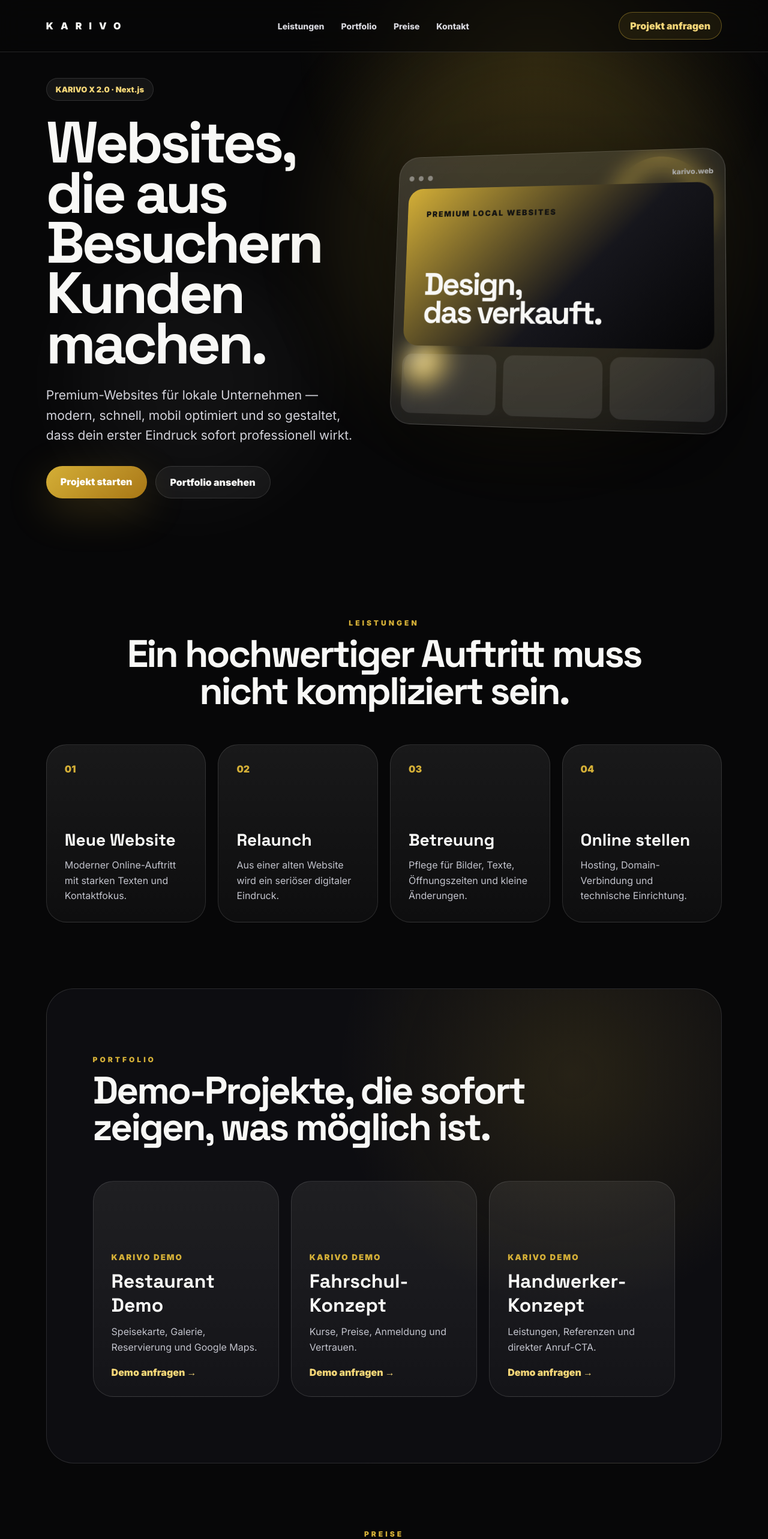
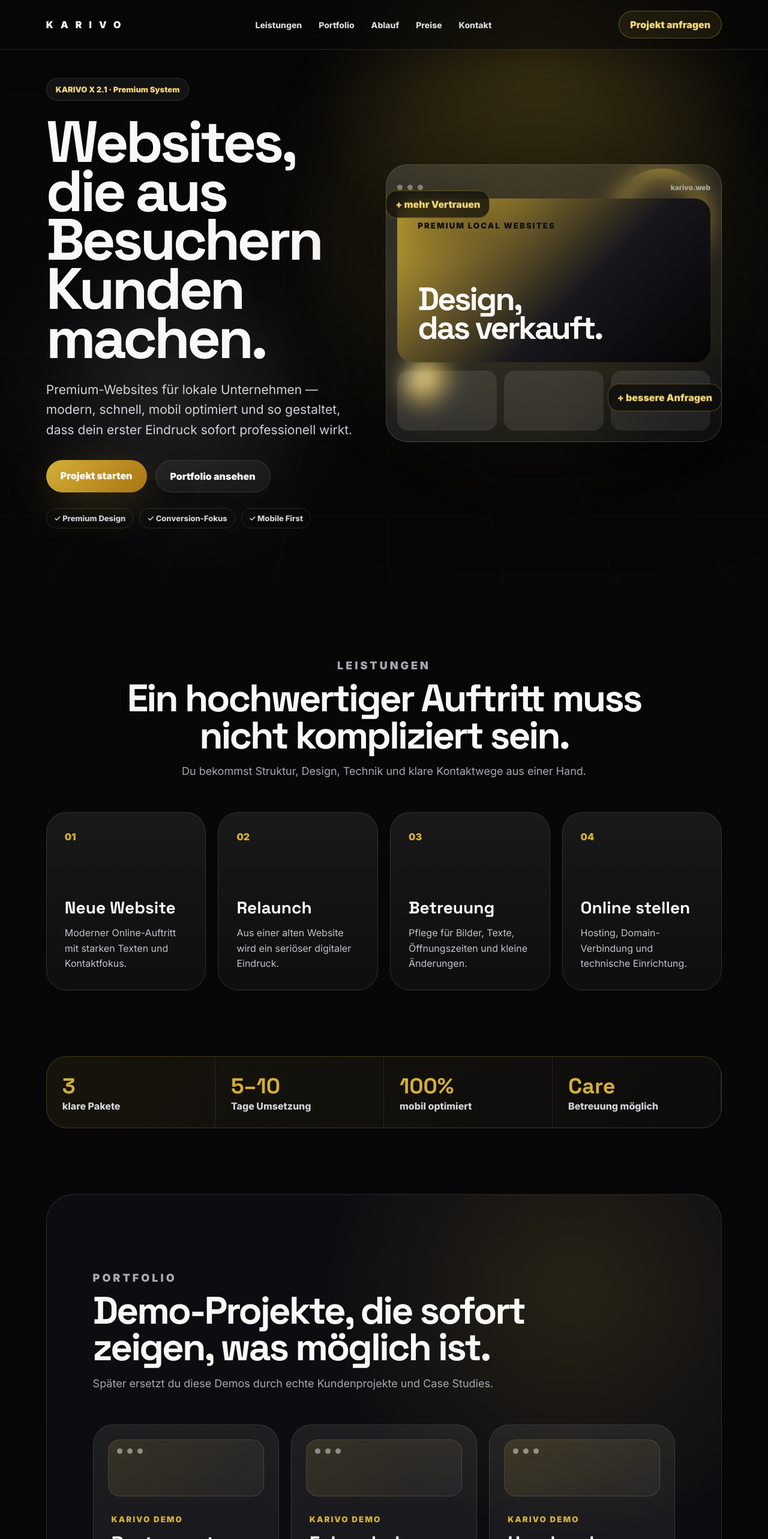
Before and after one commit to karivoberlin/karivo-website, a Next.js app: page / in a window 1280 px wide. Shown: the top 2566 px of the page at 60% size. Built offline with nearby package versions, Linux system fonts and the light colour scheme.

Commit message:
Add files via upload

```diff
--- a/app/globals.css
+++ b/app/globals.css
@@ -20,7 +20,9 @@ body:before{
   content:"";
   position:fixed;
   inset:0;
-  background:radial-gradient(circle at 70% 10%,rgba(212,175,55,.13),transparent 35%);
+  background:
+    radial-gradient(circle at 70% 12%,rgba(212,175,55,.15),transparent 35%),
+    radial-gradient(circle at 20% 80%,rgba(255,255,255,.055),transparent 25%);
   pointer-events:none;
 }
 a{color:inherit}
@@ -33,16 +35,16 @@ a{color:inherit}
   display:flex;
   align-items:center;
   justify-content:space-between;
-  padding:20px 6%;
+  padding:18px 6%;
   background:rgba(7,7,8,.62);
-  backdrop-filter:blur(20px);
+  backdrop-filter:blur(24px);
   border-bottom:1px solid var(--line);
+  box-shadow:0 12px 60px rgba(0,0,0,.28);
 }
 .brand{
   text-decoration:none;
   font-weight:900;
   letter-spacing:12px;
-  color:var(--white);
 }
 .navLinks{
   display:flex;
@@ -54,6 +56,7 @@ a{color:inherit}
   font-size:14px;
   font-weight:800;
 }
+.navLinks a:hover{color:var(--gold)}
 .navCta{
   text-decoration:none;
   border:1px solid rgba(212,175,55,.4);
@@ -73,27 +76,30 @@ a{color:inherit}
   padding:130px 6% 90px;
   overflow:hidden;
 }
+.gridGlow{
+  position:absolute;
+  inset:-20%;
+  background-image:
+    linear-gradient(rgba(255,255,255,.035) 1px, transparent 1px),
+    linear-gradient(90deg, rgba(255,255,255,.035) 1px, transparent 1px);
+  background-size:90px 90px;
+  transform:perspective(900px) rotateX(64deg) translateY(-120px);
+  opacity:.28;
+}
 .aurora{
   position:absolute;
   border-radius:50%;
-  filter:blur(70px);
+  filter:blur(76px);
   opacity:.44;
   animation:float 10s ease-in-out infinite alternate;
 }
 .auroraA{
-  width:650px;
-  height:650px;
-  background:rgba(212,175,55,.25);
-  right:5%;
-  top:8%;
+  width:660px;height:660px;background:rgba(212,175,55,.25);right:5%;top:8%;
 }
 .auroraB{
-  width:380px;
-  height:380px;
-  background:rgba(255,255,255,.10);
-  left:10%;
-  bottom:8%;
+  width:390px;height:390px;background:rgba(255,255,255,.10);left:10%;bottom:8%;animation-delay:1.5s;
 }
+.heroCopy,.heroVisual{position:relative;z-index:3}
 .badge{
   display:inline-flex;
   border:1px solid var(--line);
@@ -106,8 +112,8 @@ a{color:inherit}
 }
 h1,h2,h3{font-family:"Space Grotesk",Inter,sans-serif}
 h1{
-  font-size:clamp(56px,7.6vw,108px);
-  line-height:.86;
+  font-size:clamp(56px,7.6vw,112px);
+  line-height:.84;
   letter-spacing:-5px;
   margin:28px 0;
 }
@@ -130,7 +136,9 @@ h1{
   padding:16px 24px;
   font-weight:900;
   border:1px solid var(--line);
+  transition:.25s;
 }
+.btn:hover{transform:translateY(-2px)}
 .primary{
   border:0;
   background:linear-gradient(135deg,var(--gold),#A87512);
@@ -138,13 +146,26 @@ h1{
   box-shadow:0 20px 70px rgba(212,175,55,.22);
 }
 .secondary{background:rgba(255,255,255,.055)}
+.proof{
+  display:flex;
+  flex-wrap:wrap;
+  gap:10px;
+  margin-top:26px;
+}
+.proof span{
+  border:1px solid var(--line);
+  border-radius:999px;
+  padding:8px 12px;
+  color:#cfd0d8;
+  font-size:13px;
+  font-weight:800;
+}
 .heroVisual{
-  position:relative;
-  min-height:580px;
+  min-height:590px;
   display:flex;
   align-items:center;
   justify-content:center;
-  perspective:1200px;
+  transform-style:preserve-3d;
 }
 .glassLaptop{
   position:relative;
@@ -156,7 +177,6 @@ h1{
   background:linear-gradient(145deg,rgba(255,255,255,.13),rgba(255,255,255,.04));
   backdrop-filter:blur(18px);
   box-shadow:0 50px 140px rgba(0,0,0,.5);
-  transform:rotateY(-10deg) rotateX(6deg);
 }
 .browserTop{
   height:38px;
@@ -202,23 +222,31 @@ h1{
 }
 .goldRing{
   position:absolute;
-  width:160px;
-  height:160px;
+  width:160px;height:160px;
   border:18px solid rgba(212,175,55,.72);
   border-radius:50%;
-  right:20px;
-  top:70px;
-  animation:spin 10s linear infinite;
+  right:20px;top:70px;
 }
 .goldOrb{
   position:absolute;
-  width:90px;
-  height:90px;
-  border-radius:50%;
-  left:30px;
-  bottom:110px;
+  width:90px;height:90px;border-radius:50%;
+  left:30px;bottom:110px;
   background:radial-gradient(circle at 30% 30%,white,var(--gold) 25%,#101014 70%);
 }
+.floatingTag{
+  position:absolute;
+  z-index:4;
+  border:1px solid rgba(212,175,55,.38);
+  border-radius:18px;
+  padding:12px 15px;
+  background:rgba(7,7,8,.72);
+  backdrop-filter:blur(16px);
+  color:var(--gold2);
+  font-weight:900;
+  box-shadow:0 25px 70px rgba(0,0,0,.35);
+}
+.tagOne{left:0;top:120px}
+.tagTwo{right:0;bottom:120px}
 .section,.portfolio,.contact{
   padding:110px 6%;
 }
@@ -244,16 +272,40 @@ h2{
   line-height:.96;
   letter-spacing:-3px;
 }
-.cardGrid,.priceGrid,.projectGrid{
+.sectionHead p{
+  color:var(--muted);
+  font-size:18px;
+  margin-top:18px;
+}
+.cardGrid,.priceGrid,.projectGrid,.processGrid{
   display:grid;
-  grid-template-columns:repeat(4,1fr);
   gap:20px;
 }
-.card,.price,.projectCard,.contactForm{
+.cardGrid{grid-template-columns:repeat(4,1fr)}
+.priceGrid,.projectGrid{grid-template-columns:repeat(3,1fr)}
+.processGrid{grid-template-columns:repeat(4,1fr)}
+.card,.price,.projectCard,.contactForm,.processCard{
   border:1px solid var(--line);
   border-radius:34px;
   padding:30px;
   background:linear-gradient(180deg,rgba(255,255,255,.075),rgba(255,255,255,.032));
+}
+.premiumCard{
+  position:relative;
+  overflow:hidden;
+}
+.premiumCard:before{
+  content:"";
+  position:absolute;
+  inset:0;
+  background:radial-gradient(circle at 80% 20%,rgba(212,175,55,.16),transparent 36%);
+  opacity:0;
+  transition:.35s;
+}
+.premiumCard:hover:before{opacity:1}
+.premiumCard:hover{
+  transform:translateY(-8px);
+  border-color:rgba(212,175,55,.48);
 }
 .card span{
   color:var(--gold);
@@ -263,9 +315,32 @@ h2{
   font-size:28px;
   margin:90px 0 12px;
 }
-.card p,.projectCard p,.price p,.contact p{
+.card p,.projectCard p,.price p,.contact p,.processCard p{
   color:#c2c3cc;
   line-height:1.6;
+}
+.trustWall{
+  margin:0 6% 110px;
+  display:grid;
+  grid-template-columns:repeat(4,1fr);
+  border:1px solid rgba(212,175,55,.25);
+  border-radius:34px;
+  overflow:hidden;
+  background:linear-gradient(135deg,rgba(212,175,55,.08),rgba(255,255,255,.025));
+}
+.trustWall div{
+  padding:26px;
+  border-right:1px solid rgba(255,255,255,.09);
+}
+.trustWall strong{
+  display:block;
+  color:var(--gold);
+  font-size:36px;
+  font-family:"Space Grotesk";
+}
+.trustWall span{
+  color:#d2d2d8;
+  font-weight:800;
 }
 .portfolio{
   margin:0 6%;
@@ -273,14 +348,27 @@ h2{
   border-radius:46px;
   background:radial-gradient(circle at 78% 18%,rgba(212,175,55,.13),transparent 36%),#0D0D11;
 }
-.projectGrid,.priceGrid{
-  grid-template-columns:repeat(3,1fr);
-}
 .projectCard{
-  min-height:360px;
+  min-height:390px;
   display:flex;
   flex-direction:column;
   justify-content:flex-end;
+}
+.browserMock{
+  position:absolute;
+  top:24px;
+  left:24px;
+  right:24px;
+  height:95px;
+  border:1px solid var(--line);
+  border-radius:20px;
+  background:linear-gradient(135deg,rgba(212,175,55,.14),rgba(255,255,255,.04));
+  display:flex;
+  gap:8px;
+  padding:14px;
+}
+.browserMock div{
+  width:9px;height:9px;border-radius:50%;background:rgba(255,255,255,.45);
 }
 .projectCard small{
   color:var(--gold);
@@ -297,9 +385,20 @@ h2{
   font-weight:900;
   margin-top:18px;
 }
-.price{
-  position:relative;
+.processCard b{
+  display:inline-flex;
+  width:48px;height:48px;
+  align-items:center;justify-content:center;
+  border:1px solid rgba(212,175,55,.42);
+  border-radius:50%;
+  color:var(--gold);
+  margin-bottom:26px;
 }
+.processCard h3{
+  font-size:28px;
+  margin-bottom:10px;
+}
+.price{position:relative}
 .featured{
   border-color:rgba(212,175,55,.62);
   box-shadow:0 0 90px rgba(212,175,55,.12);
@@ -315,15 +414,28 @@ h2{
   font-size:12px;
   font-weight:900;
 }
-.price h3{
-  font-size:29px;
-}
+.price h3{font-size:29px}
 .price strong{
   display:block;
   color:var(--gold);
   font-size:54px;
   font-family:"Space Grotesk";
   margin:14px 0;
+}
+ul{
+  list-style:none;
+  margin-top:22px;
+}
+li{
+  border-top:1px solid rgba(255,255,255,.08);
+  padding:10px 0;
+  color:#ddd;
+}
+li:before{
+  content:"✓";
+  color:var(--gold);
+  margin-right:9px;
+  font-weight:900;
 }
 .contact{
   display:grid;
@@ -346,6 +458,11 @@ input,textarea,select{
   color:white;
   padding:17px;
   font:inherit;
+}
+input:focus,textarea:focus,select:focus{
+  outline:none;
+  border-color:rgba(212,175,55,.62);
+  box-shadow:0 0 0 4px rgba(212,175,55,.10);
 }
 select option{color:#111}
 textarea{min-height:140px}
@@ -377,7 +494,6 @@ footer{
 .thanks h1{max-width:900px}
 .thanks p{margin:22px 0;color:#c2c3cc}
 @keyframes float{to{transform:translateY(-28px) scale(1.08)}}
-@keyframes spin{to{transform:rotate(360deg)}}
 @media(max-width:1050px){
   .navLinks,.navCta{display:none}
   .hero,.contact{grid-template-columns:1fr}
@@ -385,8 +501,9 @@ footer{
   h1{letter-spacing:-2px}
   .heroVisual{min-height:430px}
   .glassLaptop{transform:none}
-  .cardGrid,.projectGrid,.priceGrid{grid-template-columns:1fr}
-  .portfolio,.contact{margin:0 5% 80px}
+  .cardGrid,.projectGrid,.priceGrid,.processGrid,.trustWall{grid-template-columns:1fr}
+  .trustWall div{border-right:0;border-bottom:1px solid rgba(255,255,255,.09)}
+  .portfolio,.contact,.trustWall{margin:0 5% 80px}
   .section,.portfolio,.contact{padding:80px 5%}
   footer{display:block;text-align:center}
 }
--- a/app/layout.jsx
+++ b/app/layout.jsx
@@ -1,7 +1,7 @@
 import "./globals.css";
 
 export const metadata = {
-  title: "KARIVO | Premium Websites für lokale Unternehmen",
+  title: "KARIVO X | Premium Websites für lokale Unternehmen",
   description: "KARIVO erstellt moderne Premium-Websites für lokale Unternehmen.",
 };
 
--- a/app/page.jsx
+++ b/app/page.jsx
@@ -1,6 +1,6 @@
 import Navbar from "../components/Navbar";
 import Hero from "../components/Hero";
-import { Services, Portfolio, Pricing, Contact } from "../components/Sections";
+import { Services, Trust, Portfolio, Process, Pricing, Contact } from "../components/Sections";
 
 export default function Home() {
   return (
@@ -8,11 +8,13 @@ export default function Home() {
       <Navbar />
       <Hero />
       <Services />
+      <Trust />
       <Portfolio />
+      <Process />
       <Pricing />
       <Contact />
       <footer>
-        <strong>KARIVO</strong>
+        <strong>KARIVO X 2.1</strong>
         <span>Websites, die Kunden überzeugen.</span>
       </footer>
     </>
--- a/components/Hero.jsx
+++ b/components/Hero.jsx
@@ -1,18 +1,31 @@
-import { motion } from "framer-motion";
+import { motion, useMotionValue, useTransform } from "framer-motion";
 
 export default function Hero() {
+  const mouseX = useMotionValue(0);
+  const mouseY = useMotionValue(0);
+
+  const rotateY = useTransform(mouseX, [-0.5, 0.5], [-10, 10]);
+  const rotateX = useTransform(mouseY, [-0.5, 0.5], [8, -8]);
+
+  function handleMouseMove(event) {
+    const rect = event.currentTarget.getBoundingClientRect();
+    mouseX.set((event.clientX - rect.left) / rect.width - 0.5);
+    mouseY.set((event.clientY - rect.top) / rect.height - 0.5);
+  }
+
   return (
-    <section className="hero" id="start">
+    <section className="hero" id="start" onMouseMove={handleMouseMove}>
       <div className="aurora auroraA" />
       <div className="aurora auroraB" />
+      <div className="gridGlow" />
 
       <motion.div
         className="heroCopy"
-        initial={{ opacity: 0, y: 36 }}
-        animate={{ opacity: 1, y: 0 }}
-        transition={{ duration: 0.8 }}
+        initial={{ opacity: 0, y: 44, filter: "blur(14px)" }}
+        animate={{ opacity: 1, y: 0, filter: "blur(0px)" }}
+        transition={{ duration: 0.9 }}
       >
-        <span className="badge">KARIVO X 2.0 · Next.js</span>
+        <span className="badge">KARIVO X 2.1 · Premium System</span>
         <h1>Websites, die aus Besuchern Kunden machen.</h1>
         <p>
           Premium-Websites für lokale Unternehmen — modern, schnell, mobil optimiert
@@ -22,12 +35,18 @@ export default function Hero() {
           <a className="btn primary" href="#kontakt">Projekt starten</a>
           <a className="btn secondary" href="#portfolio">Portfolio ansehen</a>
         </div>
+        <div className="proof">
+          <span>✓ Premium Design</span>
+          <span>✓ Conversion-Fokus</span>
+          <span>✓ Mobile First</span>
+        </div>
       </motion.div>
 
       <motion.div
         className="heroVisual"
-        initial={{ opacity: 0, rotateY: -16, y: 40 }}
-        animate={{ opacity: 1, rotateY: 0, y: 0 }}
+        style={{ rotateX, rotateY }}
+        initial={{ opacity: 0, y: 40, scale: 0.94 }}
+        animate={{ opacity: 1, y: 0, scale: 1 }}
         transition={{ duration: 1, delay: 0.15 }}
       >
         <div className="glassLaptop">
@@ -38,8 +57,11 @@ export default function Hero() {
           </div>
           <div className="mockGrid"><b /><b /><b /></div>
         </div>
-        <div className="goldRing" />
-        <div className="goldOrb" />
+
+        <motion.div className="goldRing" animate={{ rotate: 360 }} transition={{ repeat: Infinity, duration: 18, ease: "linear" }} />
+        <motion.div className="goldOrb" animate={{ y: [-12, 14, -12] }} transition={{ repeat: Infinity, duration: 6 }} />
+        <motion.div className="floatingTag tagOne" animate={{ y: [0, -16, 0] }} transition={{ repeat: Infinity, duration: 5 }}>+ mehr Vertrauen</motion.div>
+        <motion.div className="floatingTag tagTwo" animate={{ y: [0, 14, 0] }} transition={{ repeat: Infinity, duration: 6 }}>+ bessere Anfragen</motion.div>
       </motion.div>
     </section>
   );
--- a/components/Navbar.jsx
+++ b/components/Navbar.jsx
@@ -1,14 +1,22 @@
+import { motion } from "framer-motion";
+
 export default function Navbar() {
   return (
-    <nav className="nav">
+    <motion.nav
+      className="nav"
+      initial={{ opacity: 0, y: -18 }}
+      animate={{ opacity: 1, y: 0 }}
+      transition={{ duration: 0.65 }}
+    >
       <a className="brand" href="#start">KARIVO</a>
       <div className="navLinks">
         <a href="#leistungen">Leistungen</a>
         <a href="#portfolio">Portfolio</a>
+        <a href="#prozess">Ablauf</a>
         <a href="#preise">Preise</a>
         <a href="#kontakt">Kontakt</a>
       </div>
       <a className="navCta" href="#kontakt">Projekt anfragen</a>
-    </nav>
+    </motion.nav>
   );
 }
--- a/components/Sections.jsx
+++ b/components/Sections.jsx
@@ -1,10 +1,10 @@
 import { motion } from "framer-motion";
 
 const fade = {
-  initial: { opacity: 0, y: 32 },
-  whileInView: { opacity: 1, y: 0 },
+  initial: { opacity: 0, y: 34, filter: "blur(10px)" },
+  whileInView: { opacity: 1, y: 0, filter: "blur(0px)" },
   viewport: { once: true, amount: 0.2 },
-  transition: { duration: 0.65 }
+  transition: { duration: 0.7 }
 };
 
 export function Services() {
@@ -20,10 +20,11 @@ export function Services() {
       <motion.div className="sectionHead" {...fade}>
         <p className="eyebrow">Leistungen</p>
         <h2>Ein hochwertiger Auftritt muss nicht kompliziert sein.</h2>
+        <p>Du bekommst Struktur, Design, Technik und klare Kontaktwege aus einer Hand.</p>
       </motion.div>
       <div className="cardGrid">
         {items.map(([title, text], index) => (
-          <motion.article className="card" key={title} {...fade}>
+          <motion.article className="card premiumCard" key={title} {...fade}>
             <span>0{index + 1}</span>
             <h3>{title}</h3>
             <p>{text}</p>
@@ -31,6 +32,17 @@ export function Services() {
         ))}
       </div>
     </section>
+  );
+}
+
+export function Trust() {
+  return (
+    <motion.section className="trustWall" {...fade}>
+      <div><strong>3</strong><span>klare Pakete</span></div>
+      <div><strong>5–10</strong><span>Tage Umsetzung</span></div>
+      <div><strong>100%</strong><span>mobil optimiert</span></div>
+      <div><strong>Care</strong><span>Betreuung möglich</span></div>
+    </motion.section>
   );
 }
 
@@ -46,14 +58,45 @@ export function Portfolio() {
       <motion.div className="sectionHead left" {...fade}>
         <p className="eyebrow">Portfolio</p>
         <h2>Demo-Projekte, die sofort zeigen, was möglich ist.</h2>
+        <p>Später ersetzt du diese Demos durch echte Kundenprojekte und Case Studies.</p>
       </motion.div>
       <div className="projectGrid">
         {projects.map(([title, text]) => (
-          <motion.article className="projectCard" key={title} {...fade}>
+          <motion.article className="projectCard premiumCard" key={title} {...fade}>
+            <div className="browserMock">
+              <div /><div /><div />
+            </div>
             <small>KARIVO DEMO</small>
             <h3>{title}</h3>
             <p>{text}</p>
             <a href="#kontakt">Demo anfragen →</a>
+          </motion.article>
+        ))}
+      </div>
+    </section>
+  );
+}
+
+export function Process() {
+  const steps = [
+    ["01", "Analyse", "Wir klären Branche, Ziel, Stil und Inhalte."],
+    ["02", "Design", "Du bekommst einen hochwertigen ersten Entwurf."],
+    ["03", "Umsetzung", "Website, Kontaktwege und Mobile-Version werden fertiggestellt."],
+    ["04", "Launch", "Die Website geht online und kann betreut werden."]
+  ];
+
+  return (
+    <section className="section" id="prozess">
+      <motion.div className="sectionHead" {...fade}>
+        <p className="eyebrow">Ablauf</p>
+        <h2>Einfacher Prozess. Hochwertiges Ergebnis.</h2>
+      </motion.div>
+      <div className="processGrid">
+        {steps.map(([num, title, text]) => (
+          <motion.article className="processCard" key={title} {...fade}>
+            <b>{num}</b>
+            <h3>{title}</h3>
+            <p>{text}</p>
           </motion.article>
         ))}
       </div>
@@ -81,6 +124,11 @@ export function Pricing() {
             <h3>{name}</h3>
             <strong>{price}</strong>
             <p>{desc}</p>
+            <ul>
+              <li>Mobil optimiert</li>
+              <li>Kontaktfokus</li>
+              <li>Premium-Look</li>
+            </ul>
           </motion.article>
         ))}
       </div>
--- a/package.json
+++ b/package.json
@@ -1,6 +1,6 @@
 {
-  "name": "karivo-x-2-0",
-  "version": "2.0.0",
+  "name": "karivo-x-2-1",
+  "version": "2.1.0",
   "private": true,
   "scripts": {
     "dev": "next dev",
```
Also changed, not shown: 1 other file (tests, documents, lock files or other folders).
